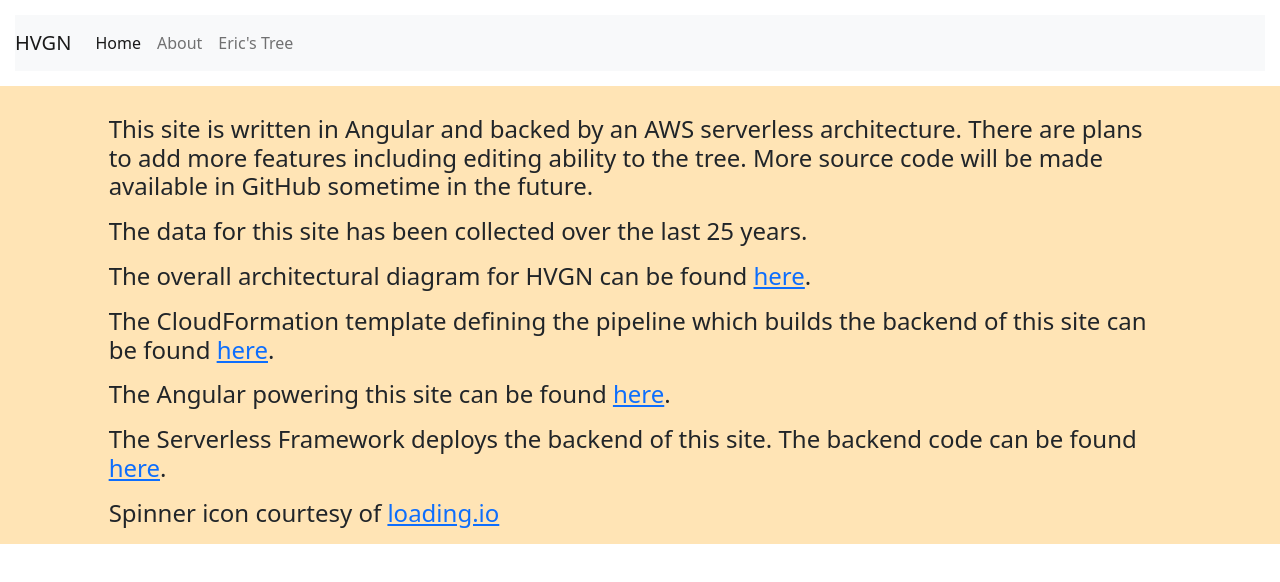
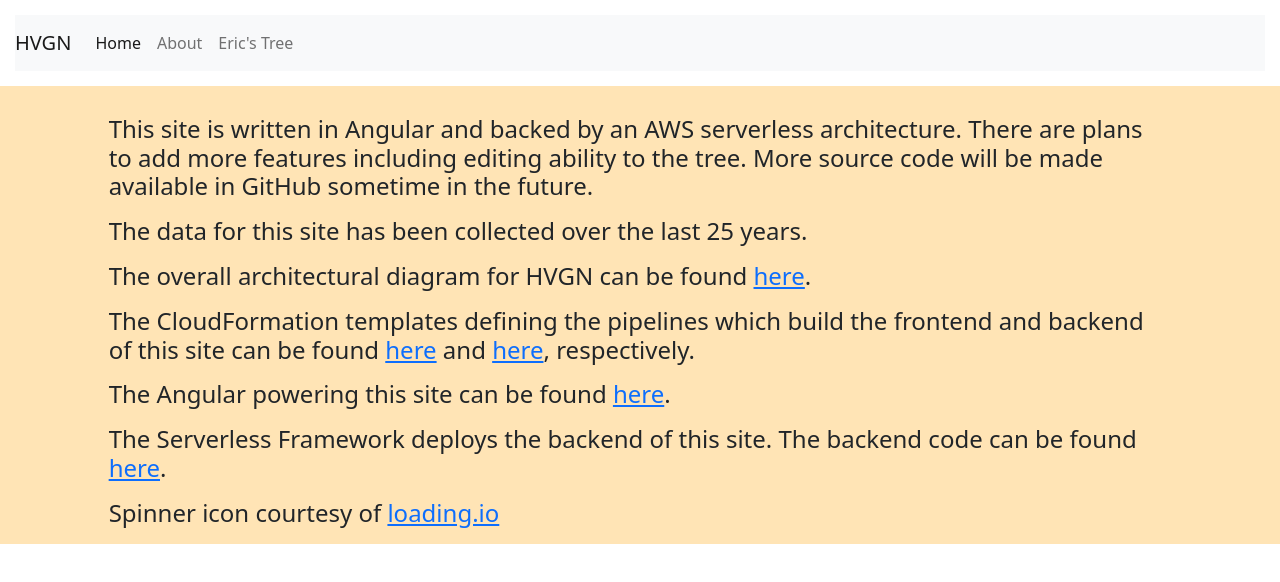
Before and after one commit to badgerduke/hvgn-frontend-ng, an Angular app: page /about in a window 1280 px wide. Shown: the top 582 px of the page. Built offline with nearby package versions, Linux system fonts and the light colour scheme.

Commit message:
added frontend pipeline link

```diff
--- a/src/app/about-view/about.component.html
+++ b/src/app/about-view/about.component.html
@@ -18,10 +18,11 @@
         target=”_blank”>here</a>.
       </p>
       <p class="text-justify offset-1 col-10 offset-1">
-        The CloudFormation template defining the pipeline
-        which builds the backend of this site can be found
+        The CloudFormation templates defining the pipelines
+        which build the frontend and backend of this site can be found
         <a href="https://github.com/badgerduke/hvgn-backend-pipeline"
-        target=”_blank”>here</a>.
+        target=”_blank”>here</a> and <a href="https://github.com/badgerduke/hvgn-frontend-pipeline"
+        target=”_blank”>here</a>, respectively.
       </p>
       <p class="text-justify offset-1 col-10 offset-1">
         The Angular powering this site can be found
```
